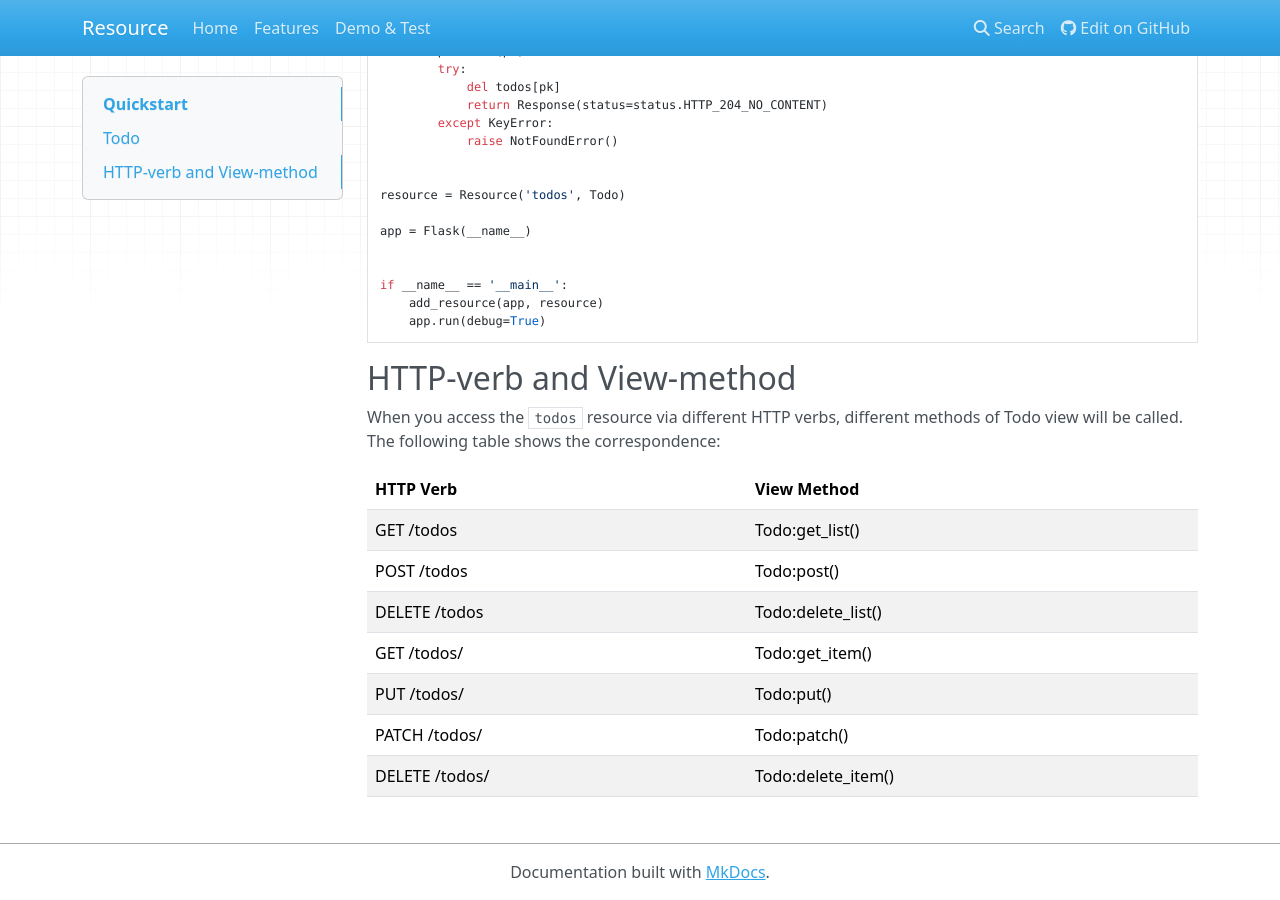
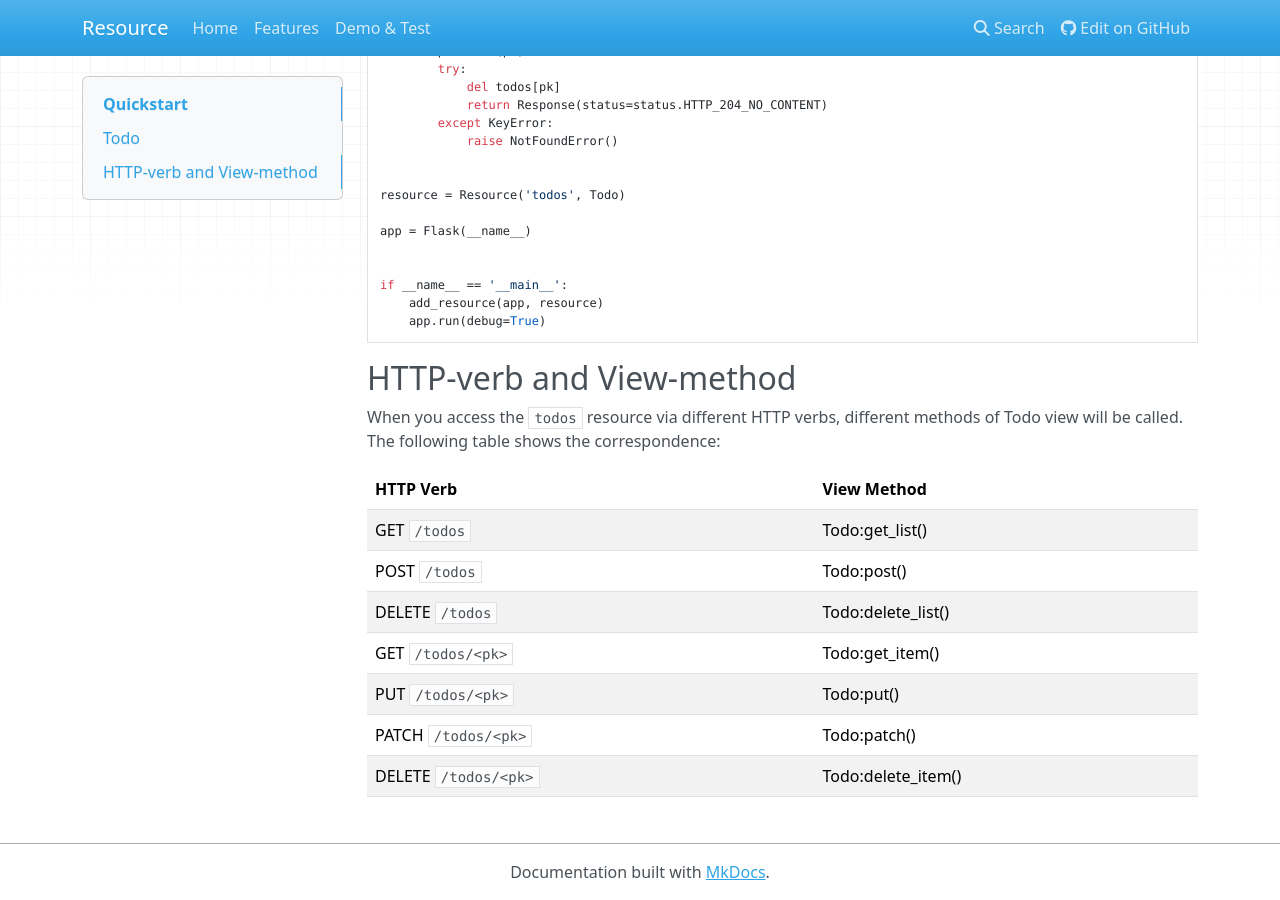
Before and after one commit to RussellLuo/resource, an MkDocs documentation site: the page built from docs/quickstart.md, in a window 1280 px wide and 900 px high, scrolled down 1132 px. Built offline with MkDocs 1.6.1, drawn with Linux system fonts in a browser that asks for light colours; nearby versions of some CDN libraries; old or Windows-style settings are respelled for this version of MkDocs.

Commit message:
correct Markdown format

```diff
--- a/docs/quickstart.md
+++ b/docs/quickstart.md
@@ -82,12 +82,12 @@ HTTP-verb and View-method
 
 When you access the `todos` resource via different HTTP verbs, different methods of Todo view will be called. The following table shows the correspondence:
 
-HTTP Verb          | View Method
------------------- | ---------------
-GET    /todos      | Todo:get_list()
-POST   /todos      | Todo:post()
-DELETE /todos      | Todo:delete_list()
-GET    /todos/<pk> | Todo:get_item()
-PUT    /todos/<pk> | Todo:put()
-PATCH  /todos/<pk> | Todo:patch()
-DELETE /todos/<pk> | Todo:delete_item()
+HTTP Verb            | View Method
+-------------------- | ---------------
+GET    `/todos`      | Todo:get_list()
+POST   `/todos`      | Todo:post()
+DELETE `/todos`      | Todo:delete_list()
+GET    `/todos/<pk>` | Todo:get_item()
+PUT    `/todos/<pk>` | Todo:put()
+PATCH  `/todos/<pk>` | Todo:patch()
+DELETE `/todos/<pk>` | Todo:delete_item()
```
